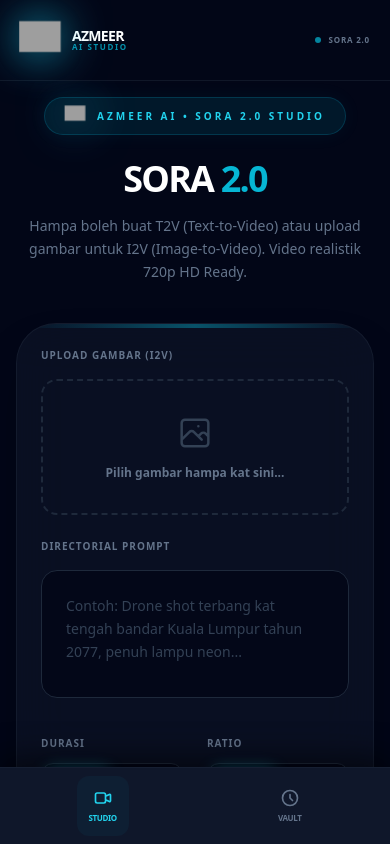
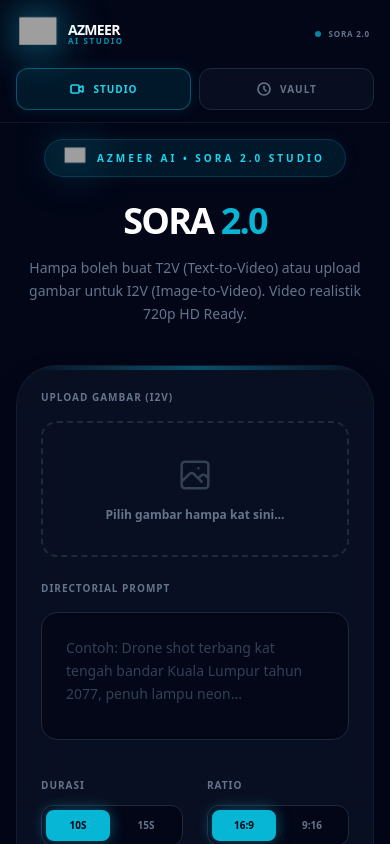
Before and after one commit to azmeer9311/ai-studio-2025-1, a React (Vite) app: page / in a window 390 px wide. Built offline with nearby package versions, Linux system fonts and the light colour scheme; grey boxes are pictures that could not be loaded.

Commit message:
fix(ui): Enhance mobile header layout and branding
Refactors the mobile header to provide a more structured layout. This includes repositioning the branding elements and adjusting spacing for better visual hierarchy on smaller screens.

```diff
--- a/App.tsx
+++ b/App.tsx
@@ -25,10 +25,12 @@ const App: React.FC = () => {
       {/* Main Content Area */}
       <main className="flex-1 relative flex flex-col min-w-0 overflow-hidden">
 
-        {/* Mobile Branding Header */}
-        <header className="md:hidden flex items-center justify-between p-5 bg-[#020617] border-b border-slate-800/50 z-20">
+        {/* Mobile Header with Navigation at the Top */}
+        <header className="md:hidden flex flex-col bg-[#020617] border-b border-slate-800/50 z-20">
+          {/* Top Branding Bar */}
+          <div className="flex items-center justify-between p-4 px-5">
             <div className="flex items-center gap-3">
-            <div className="w-10 h-10 relative flex items-center justify-center">
+              <div className="w-9 h-9 relative flex items-center justify-center">
                 <div className="absolute inset-0 bg-cyan-500/20 blur-lg rounded-full animate-pulse"></div>
                 <img
                   src={logoUrl}
@@ -46,30 +48,39 @@ const App: React.FC = () => {
                <div className="w-1.5 h-1.5 rounded-full bg-cyan-500 animate-pulse"></div>
                <span className="text-[8px] font-black text-slate-500 uppercase tracking-widest">SORA 2.0</span>
             </div>
+          </div>
+
+          {/* New Top Navigation Bar for Mobile */}
+          <nav className="flex px-4 pb-3 gap-2">
+            <button
+              onClick={() => setActiveView(AppView.SORA_STUDIO)}
+              className={`flex-1 flex items-center justify-center gap-2 py-3 rounded-xl transition-all border font-black text-[10px] uppercase tracking-widest ${
+                activeView === AppView.SORA_STUDIO
+                ? 'bg-cyan-500/10 border-cyan-500/40 text-cyan-400 shadow-[0_0_15px_rgba(34,211,238,0.1)]'
+                : 'bg-slate-900/50 border-slate-800 text-slate-500'
+              }`}
+            >
+              <svg className="w-4 h-4" fill="none" stroke="currentColor" viewBox="0 0 24 24"><path strokeLinecap="round" strokeLinejoin="round" strokeWidth={2.5} d="M15 10l4.553-2.276A1 1 0 0121 8.618v6.764a1 1 0 01-1.447.894L15 14M5 18h8a2 2 0 002-2V8a2 2 0 00-2-2H5a2 2 0 00-2 2v8a2 2 0 002 2z" /></svg>
+              <span>Studio</span>
+            </button>
+            <button
+              onClick={() => setActiveView(AppView.HISTORY)}
+              className={`flex-1 flex items-center justify-center gap-2 py-3 rounded-xl transition-all border font-black text-[10px] uppercase tracking-widest ${
+                activeView === AppView.HISTORY
+                ? 'bg-cyan-500/10 border-cyan-500/40 text-cyan-400 shadow-[0_0_15px_rgba(34,211,238,0.1)]'
+                : 'bg-slate-900/50 border-slate-800 text-slate-500'
+              }`}
+            >
+              <svg className="w-4 h-4" fill="none" stroke="currentColor" viewBox="0 0 24 24"><path strokeLinecap="round" strokeLinejoin="round" strokeWidth={2.5} d="M12 8v4l3 3m6-3a9 9 0 11-18 0 9 9 0 0118 0z" /></svg>
+              <span>Vault</span>
+            </button>
+          </nav>
         </header>
 
         <div className="flex-1 overflow-hidden flex flex-col">
           {renderView()}
         </div>
       </main>
-
-      {/* Mobile Bottom Navigation */}
-      <div className="md:hidden flex bg-[#0f172a] border-t border-slate-800/50 p-2 justify-around shadow-[0_-10px_30px_rgba(0,0,0,0.5)] z-20">
-        <button
-          onClick={() => setActiveView(AppView.SORA_STUDIO)}
-          className={`flex flex-col items-center p-3 gap-1 transition-all rounded-xl ${activeView === AppView.SORA_STUDIO ? 'text-cyan-400 bg-cyan-500/5' : 'text-slate-500'}`}
-        >
-          <svg className="w-5 h-5" fill="none" stroke="currentColor" viewBox="0 0 24 24"><path strokeLinecap="round" strokeLinejoin="round" strokeWidth={2} d="M15 10l4.553-2.276A1 1 0 0121 8.618v6.764a1 1 0 01-1.447.894L15 14M5 18h8a2 2 0 002-2V8a2 2 0 00-2-2H5a2 2 0 00-2 2v8a2 2 0 002 2z" /></svg>
-          <span className="text-[8px] font-black uppercase tracking-tighter">STUDIO</span>
-        </button>
-        <button
-          onClick={() => setActiveView(AppView.HISTORY)}
-          className={`flex flex-col items-center p-3 gap-1 transition-all rounded-xl ${activeView === AppView.HISTORY ? 'text-cyan-400 bg-cyan-500/5' : 'text-slate-500'}`}
-        >
-          <svg className="w-5 h-5" fill="none" stroke="currentColor" viewBox="0 0 24 24"><path strokeLinecap="round" strokeLinejoin="round" strokeWidth={2} d="M12 8v4l3 3m6-3a9 9 0 11-18 0 9 9 0 0118 0z" /></svg>
-          <span className="text-[8px] font-black uppercase tracking-tighter">VAULT</span>
-        </button>
-      </div>
     </div>
   );
 };
```
Lines whose indentation alone changed are shown as unchanged.
